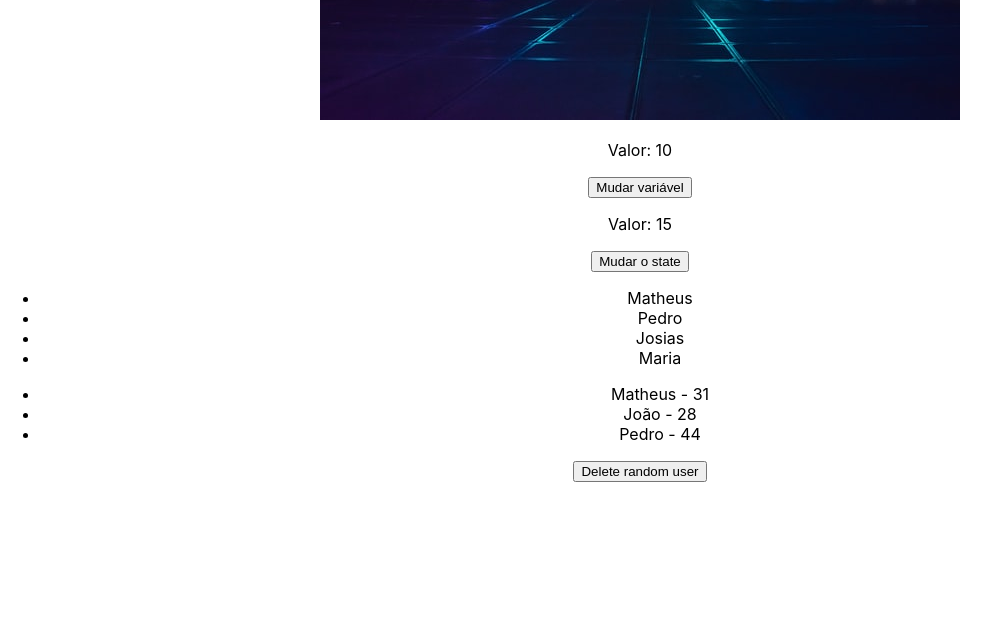
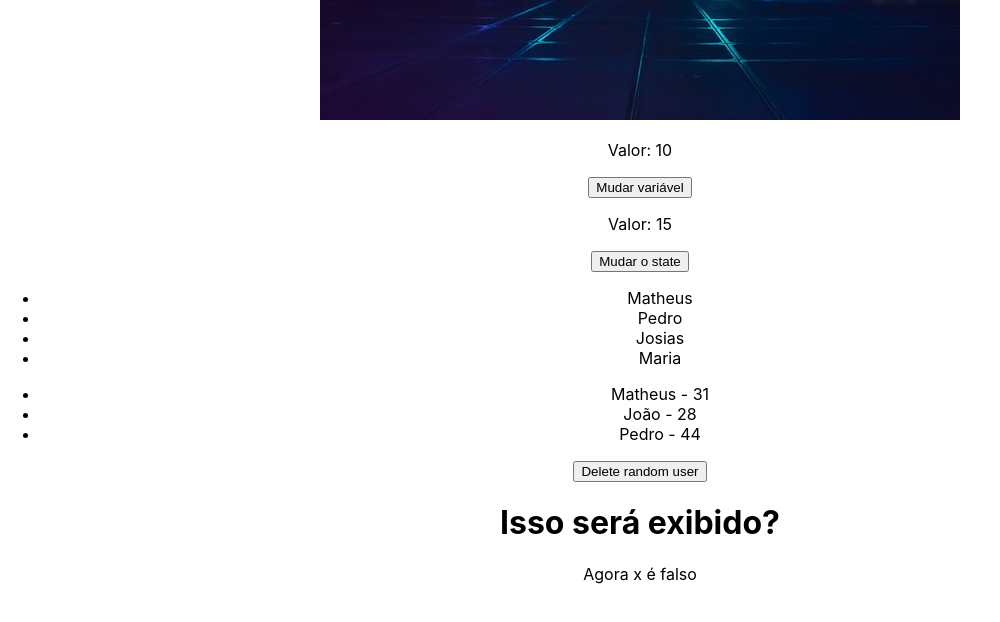
Before and after one commit to PatrikAlmeida/react, a React (Create React App) app in the folder avancando/: page / in a window 1280 px wide. Shown: the part 820-1442 px from the top of the page, without its empty margins (0-1000 px from the left). Built offline with nearby package versions, Linux system fonts and the light colour scheme.

Commit message:
renderização condicional

```diff
--- a/avancando/src/App.js
+++ b/avancando/src/App.js
@@ -1,6 +1,7 @@
 import './App.css';
 
 import City from './assets/city.jpg'
+import ConditionalRender from './components/ConditionalRender';
 import ListRender from './components/ListRender';
 import ManageData from './components/ManageData';
 
@@ -18,6 +19,7 @@
       </div>
       <ManageData />
       <ListRender />
+      <ConditionalRender />
     </div>
   );
 }
--- /dev/null
+++ b/avancando/src/components/ConditionalRender.js
@@ -0,0 +1,15 @@
+import { useState } from "react"
+
+const ConditionalRender = () => {
+    const [x] = useState(false)
+
+  return (
+    <div>
+        <h1>Isso será exibido?</h1>
+        {x && <p>Se x for true, sim!</p>}
+        {!x && <p>Agora x é falso</p>}
+    </div>
+  )
+}
+
+export default ConditionalRender
```
